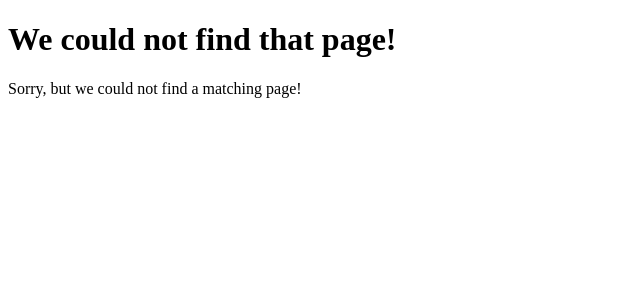
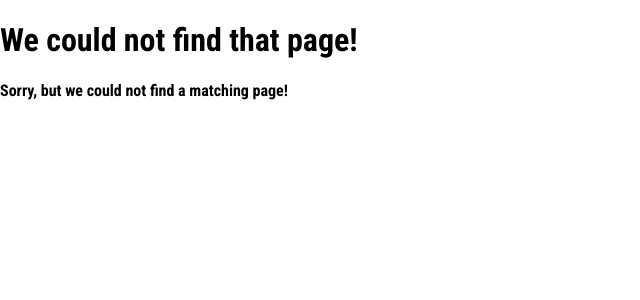
Before and after one commit to ercsanchez/monthly_challenges, a Django app: template monthly_challenges/templates/404.html in a window 1280 px wide. Shown: the top 300 px of the page, without its empty margins (0-640 px from the left). Run offline with Django 3.2, Linux system fonts and the light colour scheme; the template is opened without the code that fills it, so the values that code supplies are empty.

Commit message:
add app-specific and global static (css) files

```diff
--- /dev/null
+++ b/monthly_challenges/challenges/static/challenges/challenges.css
@@ -0,0 +1,3 @@
+ul {
+    list-style: none;
+}
--- a/monthly_challenges/challenges/templates/challenges/index.html
+++ b/monthly_challenges/challenges/templates/challenges/index.html
@@ -1,4 +1,9 @@
 {% extends "base.html" %}
+{% load static %}
+
+{% block css_files %}
+    <link rel="stylesheet" href="{% static "challenges/challenges.css" %}">
+{% endblock  %}
 
 {% block page_title %}
     All Challenges
--- a/monthly_challenges/monthly_challenges/settings.py
+++ b/monthly_challenges/monthly_challenges/settings.py
@@ -123,6 +123,10 @@ USE_TZ = True
 
 STATIC_URL = '/static/'
 
+STATICFILES_DIRS = [
+    BASE_DIR / "static"
+]
+
 # Default primary key field type
 # https://docs.djangoproject.com/en/3.2/ref/settings/#default-auto-field
 
--- /dev/null
+++ b/monthly_challenges/static/styles.css
@@ -0,0 +1,9 @@
+@import url('https://fonts.googleapis.com/css2?family=Roboto+Condensed:wght@700&display=swap');
+
+html {
+    font-family: 'Roboto Condensed', sans-serif;
+}
+
+body {
+    margin: 0;
+}
--- a/monthly_challenges/templates/base.html
+++ b/monthly_challenges/templates/base.html
@@ -1,3 +1,5 @@
+{% load static %}
+
 <!DOCTYPE html>
 <html lang="en">
 <head>
@@ -5,6 +7,8 @@
     <meta http-equiv="X-UA-Compatible" content="IE=edge">
     <meta name="viewport" content="width=device-width, initial-scale=1.0">
     <title>{% block page_title %}My Challenges{% endblock  %}</title>
+    <link rel="stylesheet" href="{% static 'styles.css' %}">
+    {% block css_files %}{% endblock  %}
 </head>
 <body>
     {% block content %}{% endblock  %}
```
